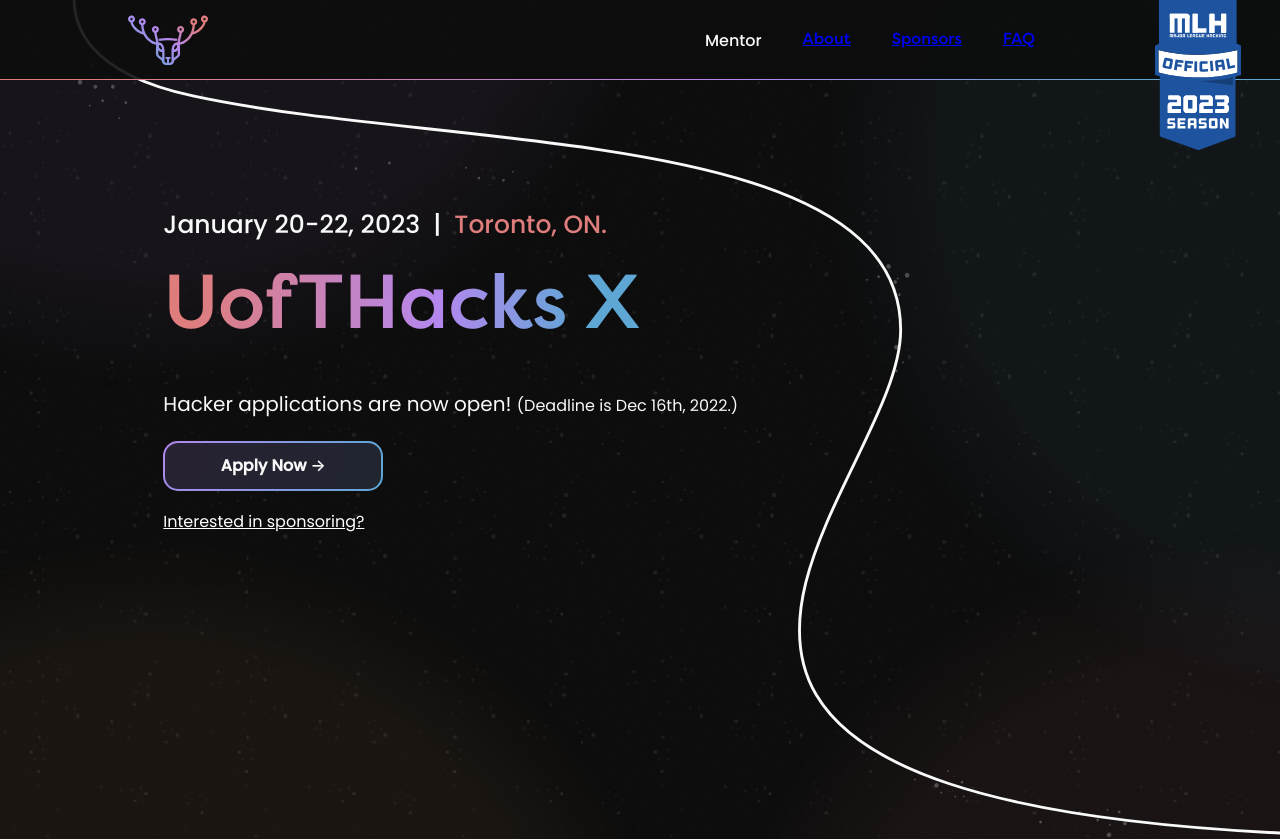
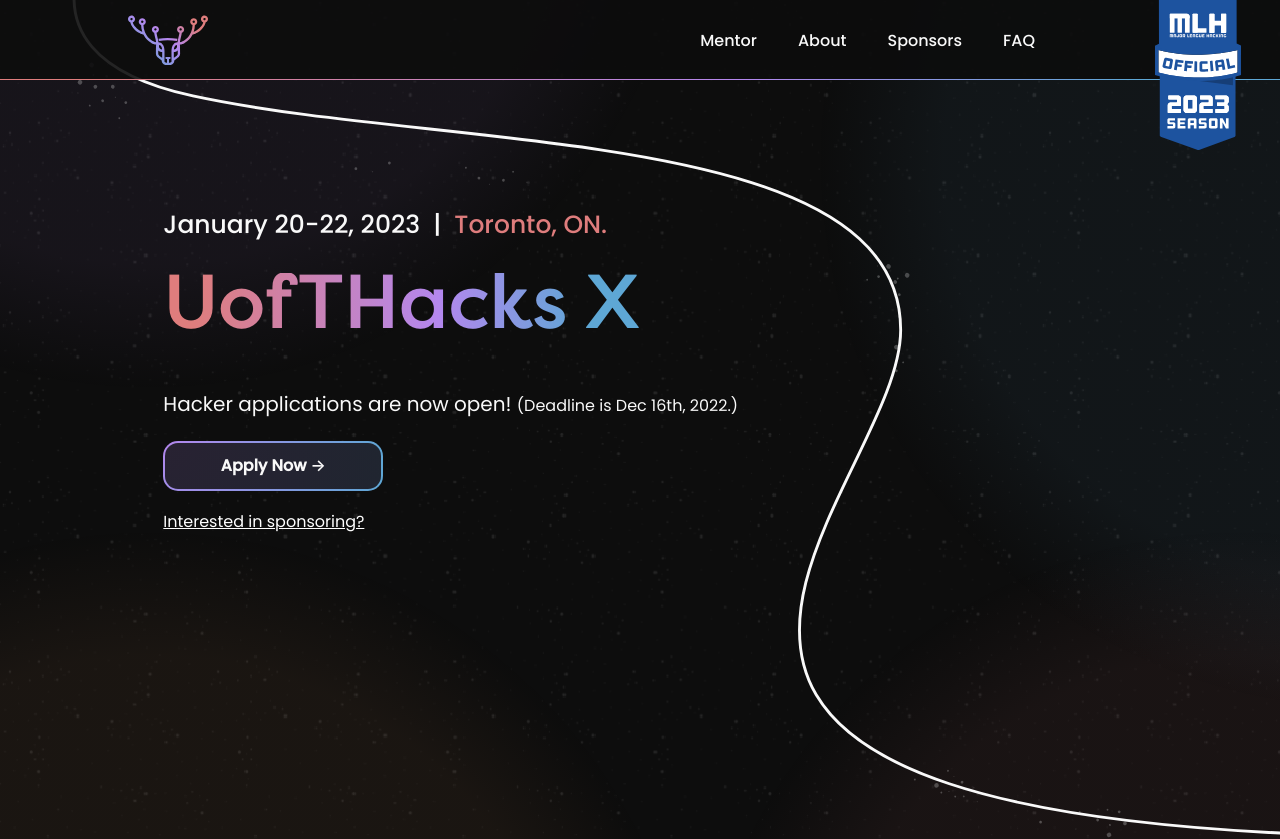
Before and after one commit to UofTHacks-Official/site-x, a Next.js app: page / in a window 1280 px wide. Shown: the top 839 px of the page. Built offline with nearby package versions, Linux system fonts and the light colour scheme.

Commit message:
fixed styling

```diff
--- a/components/atoms/Text.jsx
+++ b/components/atoms/Text.jsx
@@ -137,6 +137,6 @@ export const Link = (props) => {
   }))
 
   return (
-    <StyledLink href={props.href} target={"_blank"}>{props.children}</StyledLink>
+    <StyledLink href={props.href} target={props.target ?? "_blank"}>{props.children}</StyledLink>
   )
 }
--- a/components/molecules/Navbar.jsx
+++ b/components/molecules/Navbar.jsx
@@ -47,9 +47,9 @@ export const Navbar = (props) => {
       <Links>
         <Link href="https://forms.gle/2AjFu2TzLVFSoDPo7">Mentor</Link>
         {/* <Link href="">Volunteer</Link> */}
-        <a href="#About">About</a>
-        <a href="#Sponsors">Sponsors</a>
-        <a href="#FAQ">FAQ</a>
+        <Link href="#About" target="_self">About</Link>
+        <Link href="#Sponsors" target="_self">Sponsors</Link>
+        <Link href="#FAQ" target="_self">FAQ</Link>
       </Links>
     </Wrapper>
   );
```
